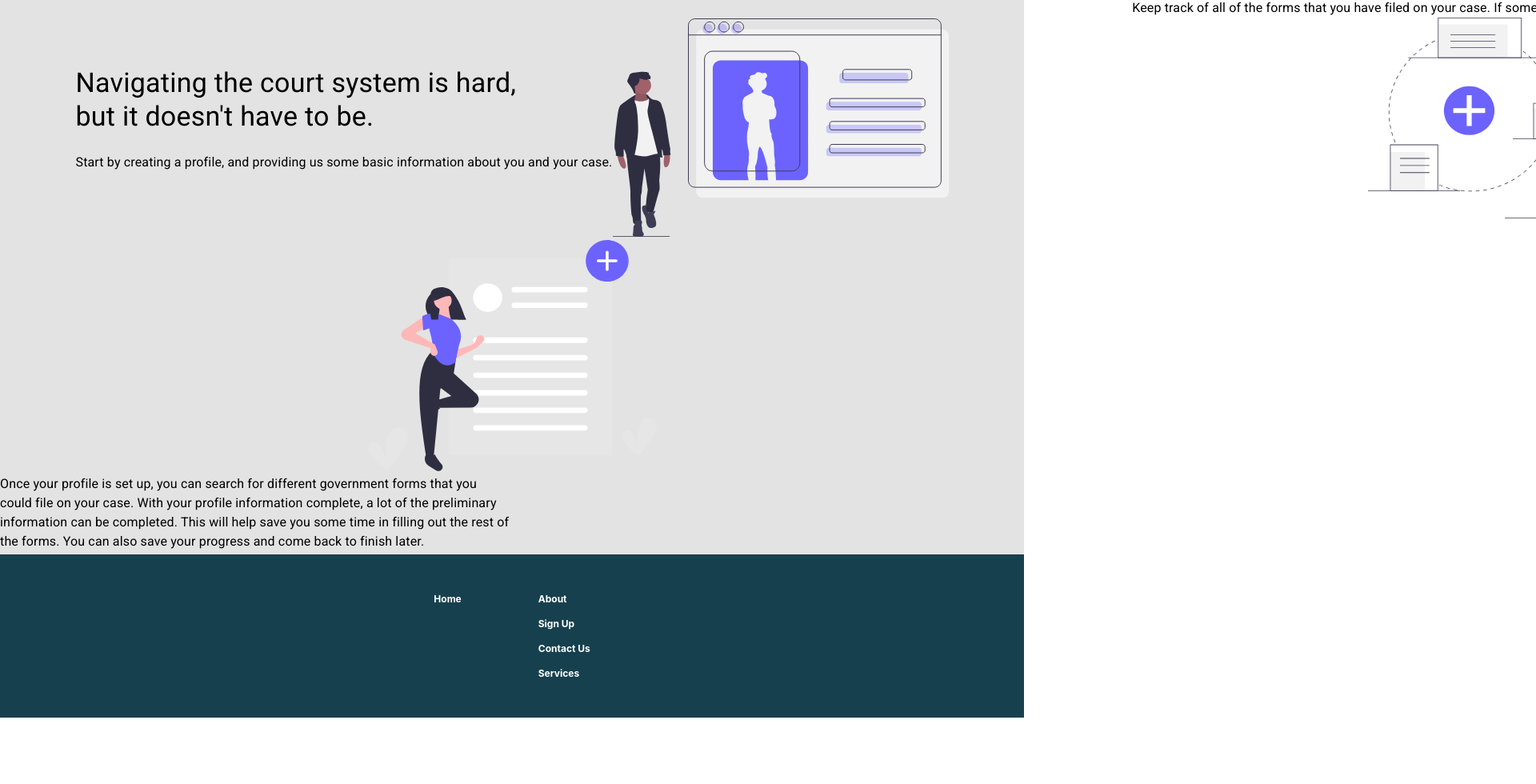
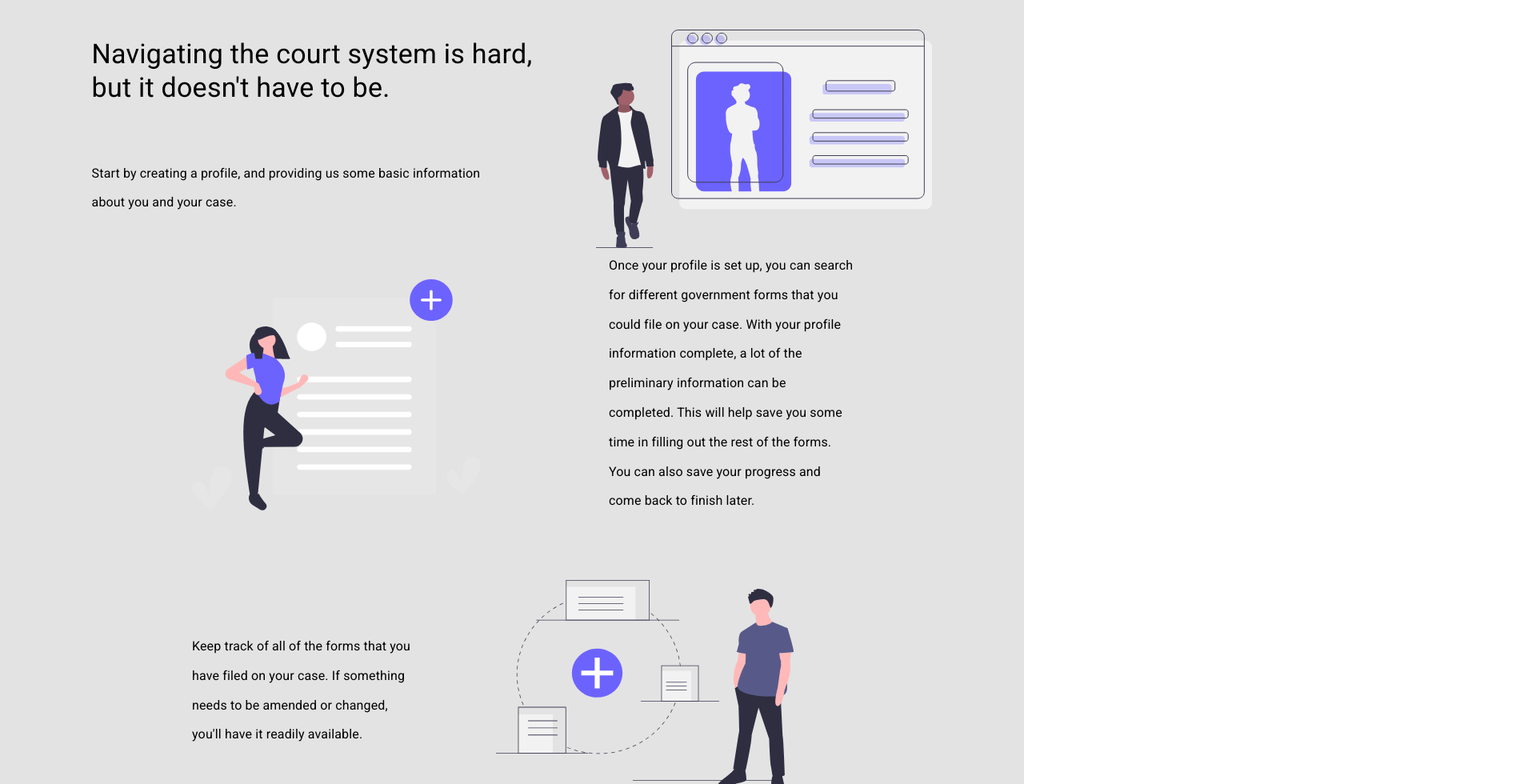
Before and after one commit to propriapersona/propriapersona-fe, a React (Create React App) app: page /about in a window 1280 px wide. Shown: the part 91-1071 px from the top of the page at 80% size, 1920 px wide, since content can reach past the window. Before the commit the page ends 988 px from the top, so only its background shows below. Built offline with nearby package versions, Linux system fonts and the light colour scheme.

Commit message:
Improved About page styling.

```diff
--- a/src/components/About.js
+++ b/src/components/About.js
@@ -1,11 +1,11 @@
 import React from "react";
 import Nav from "./Nav.js";
 import { makeStyles } from "@material-ui/core/styles";
+import CssBaseline from "@material-ui/core/CssBaseline";
 import Container from "@material-ui/core/Container";
 import Grid from "@material-ui/core/Grid";
 import Paper from "@material-ui/core/Paper";
 import Typography from "@material-ui/core/Typography";
-import CardMedia from "@material-ui/core/CardMedia";
 import about_profile from "../assets/about_profile.svg";
 import about_case from "../assets/about_case.svg";
 import about_forms from "../assets/about_forms.svg";
@@ -13,18 +13,39 @@ import about_forms from "../assets/about_forms.svg";
 const useStyles = makeStyles((theme) => ({
   mainContainer: {
     backgroundColor: "#E3E3E3",
-    paddingTop: "25px",
-    height: "90vh",
+    paddingTop: "2em",
     margin: "auto",
   },
+  profileText: {
+    lineHeight: "2.3em",
+  },
   profileImg: {
-    paddingTop: "25px",
+    paddingTop: "2em",
+    paddingLeft: "5em",
   },
   introHeading: {
-    paddingBottom: "25px",
+    paddingBottom: "2em",
   },
   formTextContainer: {
-    width: "50%",
+    width: "45%",
+    marginLeft: "10em",
+    marginBottom: "2em",
+    lineHeight: "2.3em",
+  },
+  formImg: {
+    marginLeft: "15em",
+  },
+  caseContentContainer: {
+    marginTop: "3em",
+    marginBottom: "5em",
+  },
+  caseTextContainer: {
+    marginLeft: "15em",
+    lineHeight: "2.3em",
+    width: "45%",
+  },
+  caseImg: {
+    marginRight: "15em",
   },
 }));
 
@@ -34,6 +55,7 @@ const About = () => {
   return (
     <>
       <Nav />
+      {/* <CssBaseline /> */}
       <Grid
         container
         direction="column"
@@ -42,14 +64,15 @@ const About = () => {
       >
         <Grid item>
           <Grid container justify="space-evenly" alignItems="center">
-            <Grid item>
+            <Grid item xs>
               <Typography variant="h4" className={classes.introHeading}>
                 Navigating the court system is hard,
                 <br /> but it doesn't have to be.
               </Typography>
-              <Typography variant="body1">
+              <Typography variant="body1" className={classes.profileText}>
                 Start by creating a profile, and providing us some basic
-                information about you and your case.
+                information <br />
+                about you and your case.
               </Typography>
             </Grid>
             <Grid item justify="center" className={classes.profileImg}>
@@ -59,7 +82,38 @@ const About = () => {
         </Grid>
         <Grid item>
           <Grid container justify="space-evenly" alignItems="center">
-            <Grid item justify="center">
+            <Grid item justify="flex-end" className={classes.formImg}>
+              <img src={about_forms} alt="forms" />
+            </Grid>
+            <Grid item xs>
+              <Typography variant="body1" className={classes.formTextContainer}>
+                Once your profile is set up, you can search for different
+                government forms that you could file on your case. With your
+                profile information complete, a lot of the preliminary
+                information can be completed. This will help save you some time
+                in filling out the rest of the forms. You can also save your
+                progress and come back to finish later.
+              </Typography>
+            </Grid>
+          </Grid>
+        </Grid>
+        <Grid item className={classes.caseContentContainer}>
+          <Grid container justify="space-evenly" alignItems="center">
+            <Grid item xs>
+              <Typography variant="body1" className={classes.caseTextContainer}>
+                Keep track of all of the forms that you have filed on your case.
+                If something needs to be amended or changed, you'll have it
+                readily available.
+              </Typography>
+            </Grid>
+            <Grid item className={classes.caseImg}>
+              <img src={about_case} alt="case" />
+            </Grid>
+          </Grid>
+        </Grid>
+        {/* <Grid item>
+          <Grid container justify="space-evenly" alignItems="center">
+            <Grid item justify="flex-start">
               <img src={about_forms} alt="forms" />
             </Grid>
             <Grid item>
@@ -77,7 +131,7 @@ const About = () => {
         <Grid item>
           <Grid container justify="space-evenly" alignItems="center">
             <Grid item>
-              <Typography variant="body1">
+              <Typography variant="body1" display="block">
                 Keep track of all of the forms that you have filed on your case.
                 If something needs to be amended or changed, you'll have it
                 readily available.
@@ -87,7 +141,7 @@ const About = () => {
               <img src={about_case} alt="case" />
             </Grid>
           </Grid>
-        </Grid>
+        </Grid> */}
       </Grid>
     </>
   );
```
